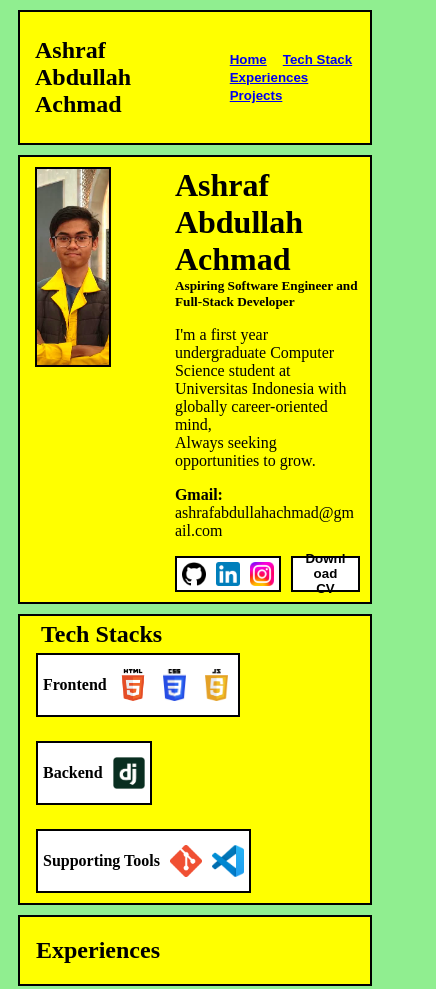
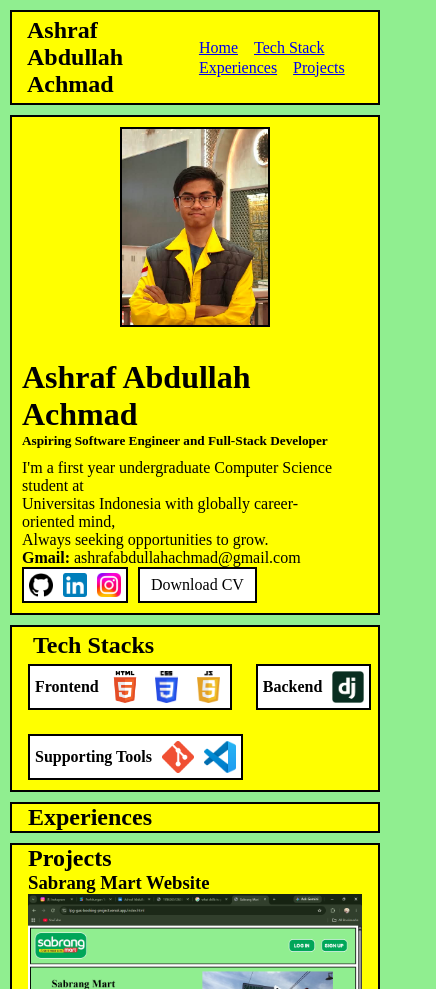
Before and after one commit to Carroties/proyek-fuki-portofolio, a plain HTML site: page index.html in a window 390 px wide. Shown: the top 989 px of the page, 436 px wide, since content can reach past the window. Drawn offline with Linux system fonts and the light colour scheme.

Commit message:
Added responsive design in profile section

```diff
--- a/index.html
+++ b/index.html
@@ -1,14 +1,15 @@
-<!DOCTYPE HTML>
+<!doctype html>
 <html>
   <head>
-        <meta charset="UTF-8"/>
-        <meta name="viewport" content="width=device-width, initial-scale=1.0"/>
+    <meta charset="UTF-8" />
+    <meta name="viewport" content="width=device-width, initial-scale=1.0" />
     <title>Portofolio Ashraf</title>
-        <link rel="stylesheet" href="style.css">
+    <link rel="stylesheet" href="style.css" />
+    <link rel="stylesheet" href="reset.css" />
+    <!-- <link rel="stylesheet" href="style2.css" /> -->
   </head>
 
   <body>
-
         <nav>
             <div class="navbar">
                 <div class="navbar-name">
@@ -41,6 +42,7 @@
             </div>
         </nav>
 
+    <main>
         <div class="profile" id="profile">
             <div class="profile-photo">
                 <img src="photos/ashraf-photo.jpg" height="200" alt="Ashraf's Photo">
@@ -89,51 +91,39 @@
             </div>
         </div>
 
-        <div class="tech_stack" id="tech_stack">
+      <section class="tech_stack">
         <div class="tech_stack-title">
           <h2>Tech Stacks</h2>
         </div>
 
         <div class="tech_stack-logo">
-
           <div class="tech_stack-logo-frontend">
-                    <p>
-                        Frontend
-                    </p>
-                    <img src="photos/html5-logo.webp" alt="HTML5 Logo">
-                    <img src="photos/css3-logo.png" alt="CSS3 Logo">
-                    <img src="photos/javascript-logo.webp" alt="Javascript Logo">
+            <p>Frontend</p>
+            <img src="photos/html5-logo.webp" alt="HTML5 Logo" />
+            <img src="photos/css3-logo.png" alt="CSS3 Logo" />
+            <img src="photos/javascript-logo.webp" alt="Javascript Logo" />
           </div>
 
           <div class="tech_stack-logo-backend">
-                    <p>
-                        Backend
-                    </p>
-                    <img src="photos/django-logo.webp" alt="Django Logo">
+            <p>Backend</p>
+            <img src="photos/django-logo.webp" alt="Django Logo" />
           </div>
 
           <div class="tech_stack-logo-tools">
-                    <p>
-                        Supporting Tools
-                    </p>
-                    <img src="photos/git-logo.webp" alt="Git Logo">
-                    <img src="photos/vscode-logo.webp" alt="VS Code Logo">
+            <p>Supporting Tools</p>
+            <img src="photos/git-logo.webp" alt="Git Logo" />
+            <img src="photos/vscode-logo.webp" alt="VS Code Logo" />
           </div>
         </div>
+      </section>
 
-        </div>
+      <section class="experience">
+        <h2>Experiences</h2>
+      </section>
 
-        <div class="experience" id="experiences">
-            <h2>
-                Experiences
-            </h2>
-        </div>
-
-        <div class="project" id="projects">
+      <section class="project">
         <div class="project-title">
-                <h2>
-                    Projects
-                </h2>
+          <h2>Projects</h2>
         </div>
 
         <div class="project-content">
@@ -142,19 +132,18 @@
           </div>
 
           <div class="project-content-image">
-                    <img src="photos/sabrangmart-website.png" alt="Sabrang Mart Website Main Page">
+            <img
+              src="photos/sabrangmart-website.png"
+              alt="Sabrang Mart Website Main Page"
+            />
           </div>
         </div>
-        </div>
+      </section>
 
-        <div class="education" id="education">
-            <h2>
-                Education
-            </h2>
-        </div>
+      <section class="education" id="education">
+        <h2>Education</h2>
+      </section>
+    </main>
+    <footer></footer>
   </body>
-
-    <footer>
-
-    </footer>
 </html>
--- /dev/null
+++ b/reset.css
@@ -0,0 +1,65 @@
+/* 1. Use a more-intuitive box-sizing model */
+*,
+*::before,
+*::after {
+  box-sizing: border-box;
+}
+
+/* 2. Remove default margin */
+*:not(dialog) {
+  margin: 0;
+}
+
+/* 3. Enable keyword animations */
+@media (prefers-reduced-motion: no-preference) {
+  html {
+    interpolate-size: allow-keywords;
+  }
+}
+
+body {
+  /* 5. Improve text rendering */
+  -webkit-font-smoothing: antialiased;
+}
+
+/* 6. Improve media defaults */
+img,
+picture,
+video,
+canvas,
+svg {
+  display: block;
+  max-width: 100%;
+}
+
+/* 7. Inherit fonts for form controls */
+input,
+button,
+textarea,
+select {
+  font: inherit;
+}
+
+/* 8. Avoid text overflows */
+p,
+h1,
+h2,
+h3,
+h4,
+h5,
+h6 {
+  overflow-wrap: break-word;
+}
+
+/* 9. Improve line wrapping */
+p {
+  text-wrap: pretty;
+}
+h1,
+h2,
+h3,
+h4,
+h5,
+h6 {
+  text-wrap: balance;
+}
--- a/style.css
+++ b/style.css
@@ -1,8 +1,5 @@
 body {
   background: lightgreen;
-
-    * {
-        box-sizing: border-box;
 }
 
 button {
@@ -10,31 +7,19 @@ body {
     border: none;
     font-weight: bold;
   }
-}
-
-h1,
-h2,
-h3,
-h4,
-h5,
-h6,
-p,
-button {
-    overflow-wrap: anywhere;
-}
 
 .navbar,
 .profile {
   background: yellow;
-    Margin: 10px;
+  margin: 10px;
   border: 2px black solid;
   display: flex;
   padding-left: 16px;
-    gap: 64px;
 }
 
 .navbar {
   padding: 5px;
+  gap: 2vw;
 
   .navbar-name {
     margin-left: 10px;
@@ -49,6 +34,8 @@ button {
 
 .profile {
   padding: 10px;
+  gap: 2rem;
+
 
   .profile-photo {
     height: 200px;
@@ -65,7 +52,6 @@ button {
     }
   }
   .profile-description {
-
     .profile-description-title {
       h1 {
         margin: 0 0 0px;
@@ -76,7 +62,6 @@ button {
     }
 
     .profile-description-paragraph {
-
     }
 
     .profile-description-paragraph-social,
@@ -95,8 +80,16 @@ button {
         width: 24px;
       }
     }
+  }
+}
 
+@media (width < 768px) {
+  .profile {
+    flex-direction: column;
 
+    .profile-photo {
+      margin: 0 auto;
+    }
   }
 }
 
@@ -106,7 +99,7 @@ button {
   padding-left: 16px;
   padding-bottom: 10px;
   background: yellow;
-    Margin: 10px;
+  margin: 10px;
   border: 2px black solid;
 
   .tech_stack-title {
@@ -120,7 +113,6 @@ button {
     flex-direction: row;
     flex-wrap: wrap;
     gap: 24px;
-
 
     .tech_stack-logo-frontend,
     .tech_stack-logo-backend,
@@ -144,7 +136,7 @@ button {
 
 .experience {
   background: yellow;
-    Margin: 10px;
+  margin: 10px;
   border: 2px black solid;
   display: flex;
   padding-left: 16px;
@@ -156,22 +148,21 @@ button {
   padding-left: 16px;
   padding-bottom: 10px;
   background: yellow;
-    Margin: 10px;
+  margin: 10px;
   border: 2px black solid;
 
   .project-title {
-
   }
 
   .project-content {
     img {
       width: 400px;
-
+      padding-right: 16px;
     }
   }
 }
 
-.flex{
+.flex {
   display: flex;
   gap: 10px;
   align-items: center;
@@ -181,9 +172,8 @@ button {
 .profile-description-paragraph a {
   text-decoration: none;
   color: black;
-
 }
 
-#cv a:hover{
+#cv a:hover {
   color: lightgreen;
 }
--- /dev/null
+++ b/style2.css
@@ -0,0 +1,83 @@
+:root {
+  --fg: #333;
+  --a: color-mix(in oklab, blue, white 25%);
+}
+
+body {
+  background-color: #e9e9ef;
+  color: var(--fg);
+  font-family: sans-serif;
+}
+
+a {
+  color: var(--a);
+  text-decoration-color: transparent;
+  transition: color 150ms ease-out;
+}
+
+nav {
+  position: sticky;
+  top: .5rem;
+  display: flex;
+  margin: 0.5rem;
+  padding: 0.5rem;
+  gap: 1rem;
+  justify-content: center;
+  max-width: fit-content;
+  margin-inline: auto;
+  border-radius: 8px;
+
+  background-color: aliceblue;
+}
+
+.navbar-item {
+  a {
+    color: var(--fg);
+    font-weight: bold;
+
+    &:hover {
+      color: var(--a);
+    }
+  }
+}
+
+main {
+  margin-block-start: 25vh;
+}
+
+.icon {
+  max-width: 40px;
+}
+
+.flex {
+  display: flex;
+}
+
+.socials {
+  margin-block-start: .5rem;
+  gap: 1rem;
+  align-items: center;
+}
+
+.profile {
+  display: flex;
+  max-width: 90vw;
+  margin-inline: auto;
+  gap: 5rem;
+}
+
+.profile-photo {
+  min-width: 20rem;
+  width: 50vw;
+}
+
+.profile-photo-img {
+  aspect-ratio: 3 / 4;
+  margin-inline: auto 0;
+}
+
+.profile-description {
+  display: flex;
+  flex-direction: column;
+  gap: 1rem;
+}
```
Lines whose indentation alone changed are shown as unchanged.
